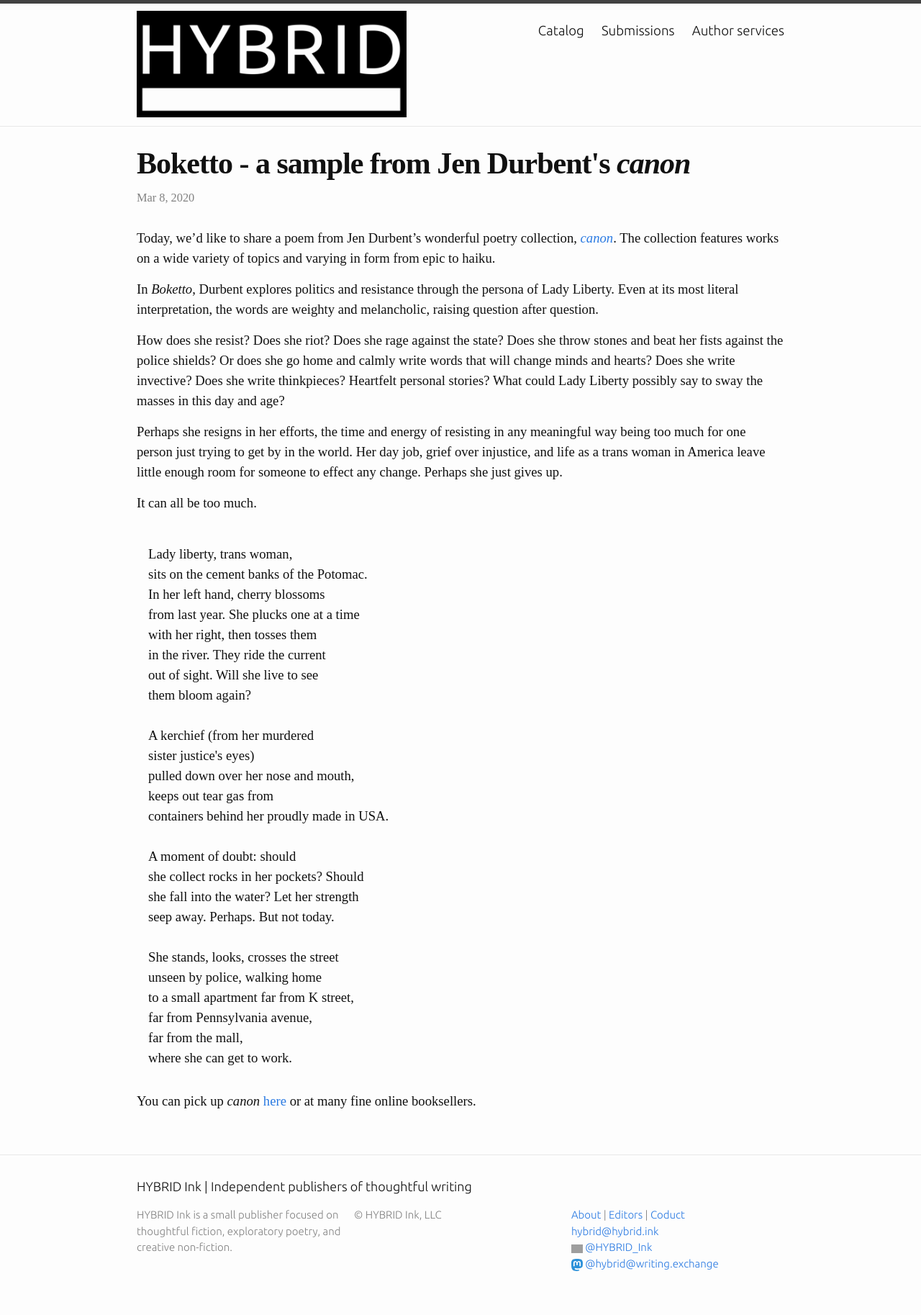
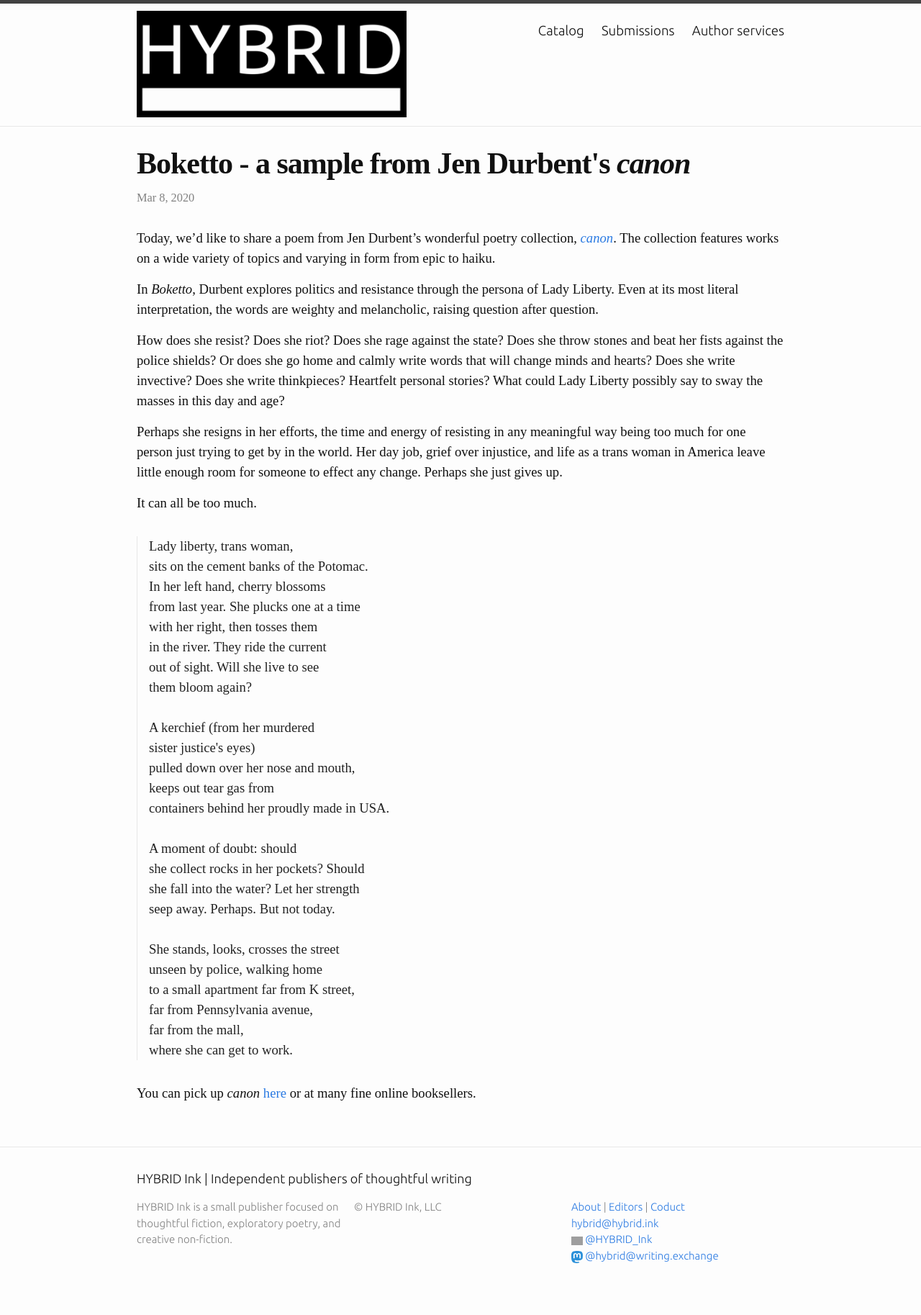
Before and after one commit to hybridink/hybrid.ink, a Jekyll site: the page built from _posts/2020-03-08-boketto.md, in a window 1280 px wide. Shown: the whole page at 72% size. Built offline with Jekyll 4.4.1, drawn with Linux system fonts in a browser that asks for light colours; some web fonts are replaced; our own code applies the rules of GitHub Pages for plain Markdown files; comment, search, counter and statistics services are not loaded; grey boxes are pictures that could not be loaded.

Commit message:
style verse

```diff
--- a/_posts/2020-03-08-boketto.md
+++ b/_posts/2020-03-08-boketto.md
@@ -14,8 +14,7 @@ Perhaps she resigns in her efforts, the time and energy of resisting in any mean
 
 It can all be too much.
 
-<div class="verse">
-Lady liberty, trans woman,
+<div class="verse">Lady liberty, trans woman,
 sits on the cement banks of the Potomac.
 In her left hand, cherry blossoms
 from last year. She plucks one at a time
@@ -40,7 +39,6 @@ unseen by police, walking home
 to a small apartment far from K street,
 far from Pennsylvania avenue,
 far from the mall,
-where she can get to work.
-</div>
+where she can get to work.</div>
 
 You can pick up *canon* [here](/canon) or at many fine online booksellers.
--- a/_sass/_layout.scss
+++ b/_sass/_layout.scss
@@ -337,5 +337,7 @@ h2.announcement {
 .verse {
     white-space: pre-wrap;
     padding-left: 1rem;
-    margin-bottom: 2rem;
+    margin: 2rem 0;
+    color: #222;
+    border-left: 1px solid #e8e8e8;
 }
```
